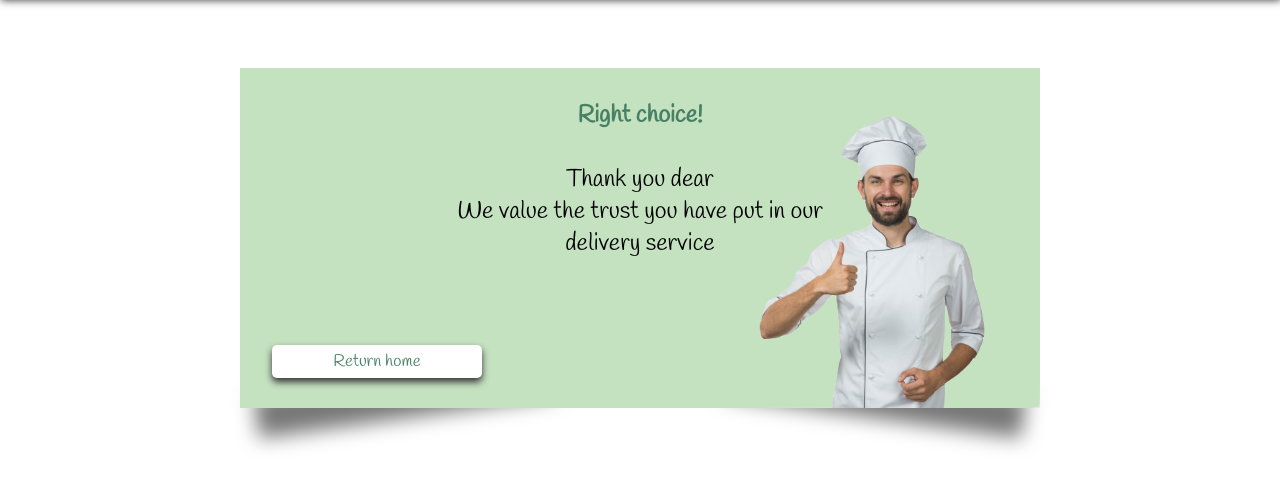
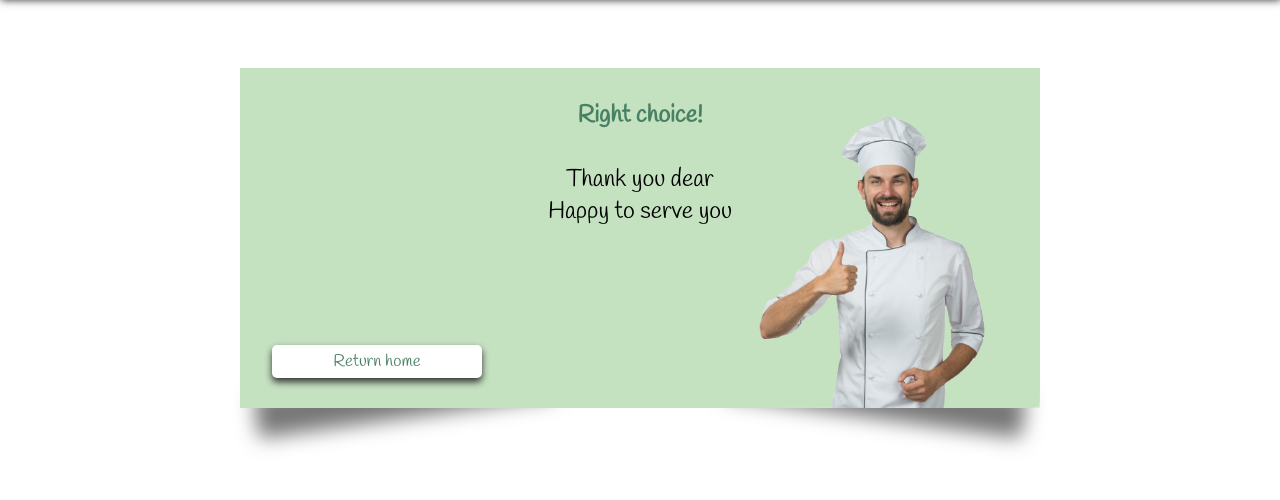
Before and after one commit to adelara-coretabs-contest/Adelara-coretabs-contest, a Flask app: template templates/success.html in a window 1280 px wide. Shown: the part 72-572 px from the top of the page. Run offline with Flask 2, Linux system fonts and the light colour scheme; the template is opened without the code that fills it, so the values that code supplies are empty.

Commit message:
Change success mesage :tada:

```diff
--- a/templates/success.html
+++ b/templates/success.html
@@ -5,7 +5,7 @@
             <div class="message">
                 <h4 id="title">Right choice!</h4>
                 <div>Thank you dear {{order.user}}</div>
-                <div>We value the trust you have put in our delivery service</div>
+                <div>Happy to serve you</div>
             </div>
             <img id="success-chef" src="{{url_for('static', filename='img/success.png')}}" alt="">
 
```
